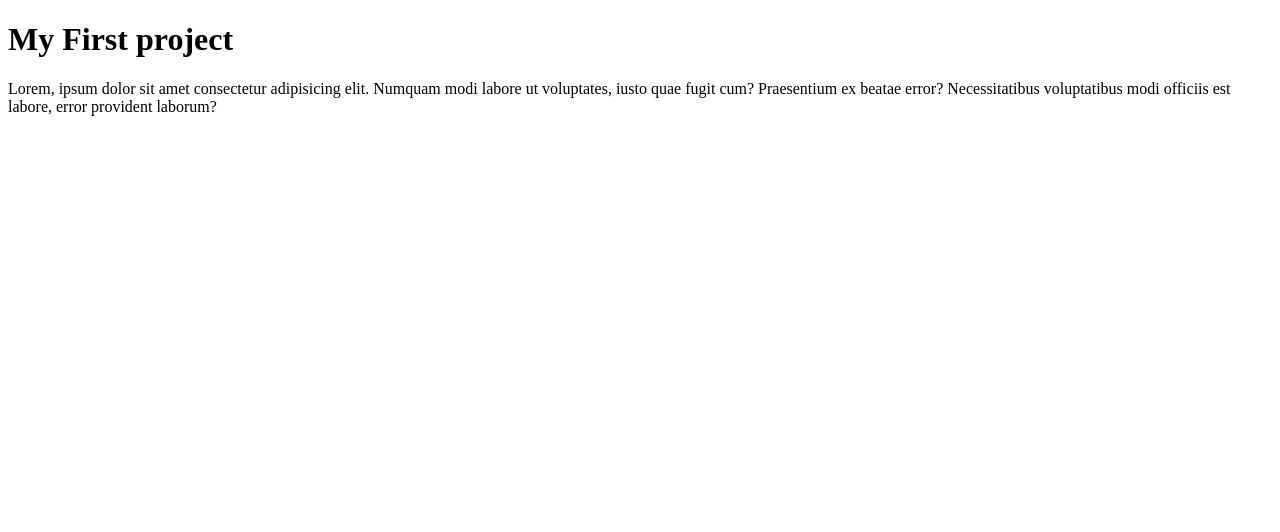
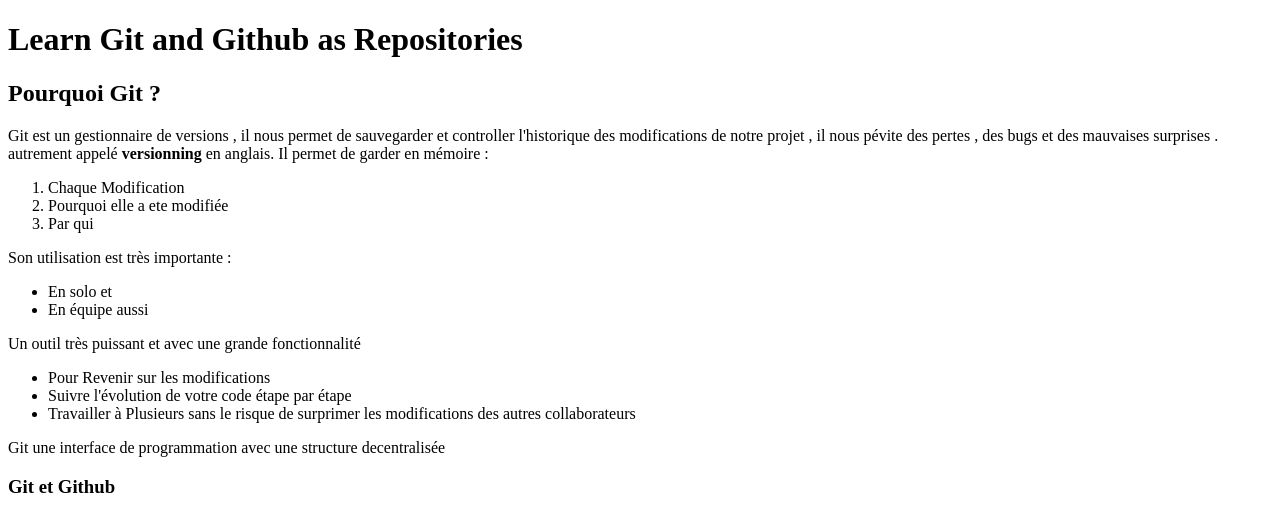
Before and after one commit to AKCK27/FirstProjectGit, a plain HTML site: page index.html in a window 1280 px wide. Drawn offline with Linux system fonts and the light colour scheme.

Commit message:
Version2 git and github

```diff
--- a/index.html
+++ b/index.html
@@ -4,15 +4,37 @@
     <meta charset="UTF-8">
     <meta http-equiv="X-UA-Compatible" content="IE=edge">
     <meta name="viewport" content="width=device-width, initial-scale=1.0">
-    <title>First Project</title>
+    <title>Learn Git and Github as Repositories</title>
 </head>
 <body>
-    <h1>My First project</h1>
+    <h1>Learn Git and Github as Repositories</h1>
+    <h2>Pourquoi Git ?</h2>
+
+     <p>
+    Git est un gestionnaire de  versions , il nous permet de sauvegarder et controller l'historique  des modifications
+    de notre projet , il nous pévite des pertes ,  des bugs  et des mauvaises surprises .
+    autrement appelé <b>versionning</b> en anglais.
+    Il permet de garder en mémoire :<br/>
+    </p>
+    <ol>
+        <li>Chaque Modification</li>
+        <li>Pourquoi elle  a ete modifiée</li>
+        <li>Par qui </li>
+    </ol>
     <p>
-        Lorem, ipsum dolor sit amet consectetur adipisicing elit. Numquam modi labore ut voluptates,
-         iusto quae fugit cum? Praesentium ex beatae error? Necessitatibus voluptatibus modi officiis est labore,
-          error provident laborum?
+        Son utilisation est très importante : <br/>
+        <ul>
+            <li>En solo et</li>
+            <li>En équipe aussi</li>
+        </ul>
     </p>
-
-</body>
+    <p>Un outil très puissant et avec une grande fonctionnalité</p>
+    <ul>
+        <li>Pour Revenir sur les modifications</li>
+        <li>Suivre l'évolution de votre code étape par étape </li>
+        <li>Travailler à Plusieurs sans le risque de  surprimer les modifications des autres collaborateurs</li>
+    </ul>
+    <p>Git une interface de programmation avec une structure decentralisée </p>
+    <h3>Git et Github</h3>
+ <body>
 </html>
```
